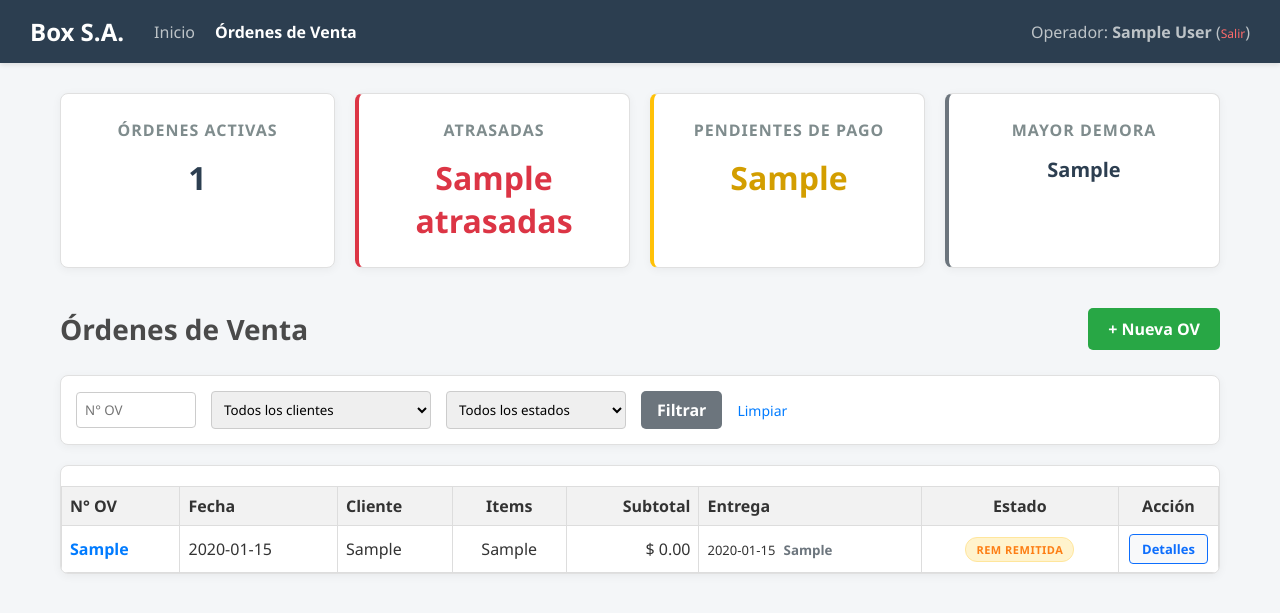
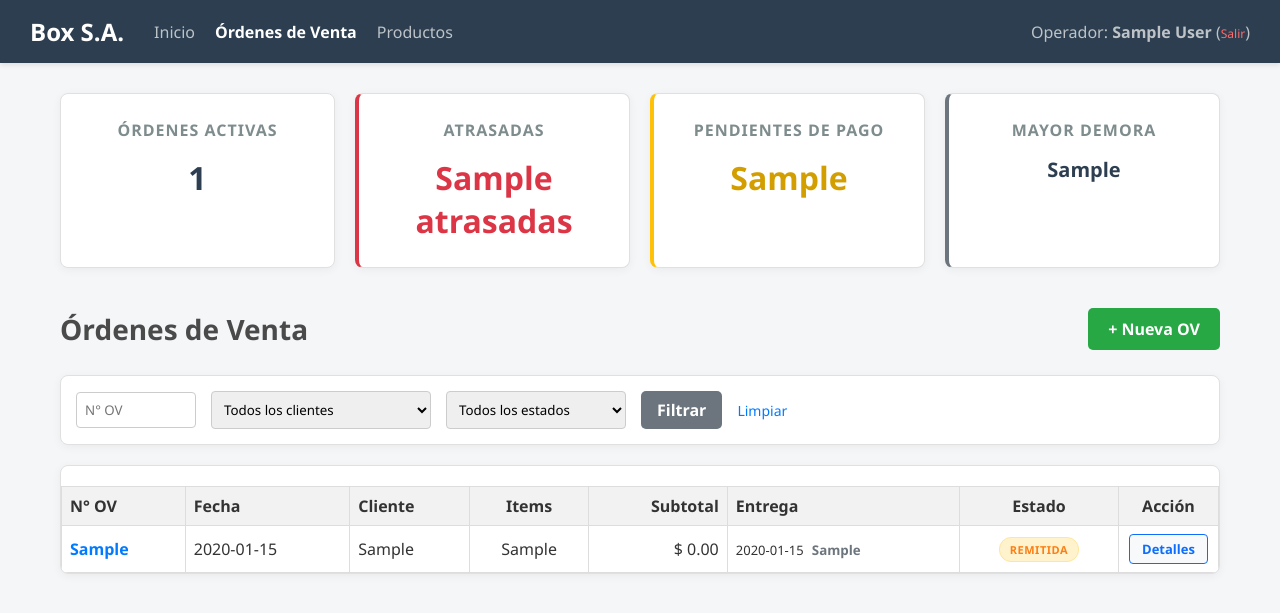
Before and after one commit to TMarcyniuk/BoxSA---Full-Stack-app, a Flask app: template boxSA/templates/ovs.html in a window 1280 px wide. Shown: the top 613 px of the page. Run offline with Flask 3, Linux system fonts and the light colour scheme; the visitor is signed in with stand-in values (Sample User, id 1); tables that the repository leaves empty or names only in its code hold one stand-in row (values such as "Sample post"); the template is opened without the code that fills it: most values are stand-ins (such as "Sample title", 1, 10 or a date in 2020).

Commit message:
correcion bugs + sacando hardcodeo

```diff
--- a/boxSA/main.py
+++ b/boxSA/main.py
@@ -10,7 +10,7 @@ app.secret_key = 'clave_secreta_boxsa_123'
 db_config = {
     'host': 'localhost',
     'user': 'root',
-    'password': 'admin',
+    'password': 'Kiro2907',
     'database': 'boxsa'
 }
 
@@ -59,28 +59,43 @@ def home():
         return redirect(url_for('login'))
 
     conn = get_db_connection()
-    # Valores por defecto en caso de que la vista falle
-    metrics = {'recaudacion_total': 0, 'ganancias_mes': 0, 'a_cobrar': 0, 'a_pagar': 180000}
+    metrics = {'recaudacion_total': 0, 'ganancias_mes': 0, 'a_cobrar': 0, 'a_pagar': 0}
+    chart_labels = []
+    chart_data = []
 
     if conn:
         try:
             cursor = conn.cursor(dictionary=True)
-            # Consultamos la vista general directamente
+
+            # 1. KPIs Generales
             cursor.execute("SELECT * FROM vw_dashboard_kpis")
             row = cursor.fetchone()
             if row:
                 metrics['recaudacion_total'] = row['recaudacion_total']
                 metrics['ganancias_mes'] = row['ganancias_mes']
                 metrics['a_cobrar'] = row['a_cobrar']
+                metrics['a_pagar'] = row['a_pagar']
+
+            # 2. Datos para el Gráfico (Últimos 6 meses)
+            cursor.execute("SELECT * FROM vw_ganancias_mensuales")
+            meses_bd = cursor.fetchall()
+
+            nombres_meses = {1: 'Ene', 2: 'Feb', 3: 'Mar', 4: 'Abr', 5: 'May', 6: 'Jun', 7: 'Jul', 8: 'Ago', 9: 'Sep', 10: 'Oct', 11: 'Nov', 12: 'Dic'}
+
+            # Revertimos la lista para que el gráfico empiece del mes más antiguo al más nuevo
+            for mes_data in reversed(meses_bd):
+                nombre_mes = f"{nombres_meses[mes_data['mes']]} {mes_data['anio']}"
+                chart_labels.append(nombre_mes)
+                chart_data.append(float(mes_data['total_ganancia']))
 
             cursor.close()
             conn.close()
         except Exception as e:
             if conn:
                 conn.close()
-            print(f"Error cargando dashboard: {e}")
+            traceback.print_exc()
 
-    return render_template('index.html', metrics=metrics)
+    return render_template('index.html', metrics=metrics, chart_labels=chart_labels, chart_data=chart_data)
 
 @app.route('/ov')
 def listado_ov():
--- a/boxSA/templates/detalle.html
+++ b/boxSA/templates/detalle.html
@@ -28,7 +28,7 @@
             <div style="display: flex; justify-content: space-between; align-items: center;">
                 <h2>Orden de Venta N° {{ ov.idOV }}</h2>
                 <span class="badge badge-ofp" style="font-size: 14px; padding: 6px 12px;">
-                    {{ ov.estado_tipo }} - {{ ov.estado_desc }}
+                    {{ ov.estado_desc }}
                 </span>
             </div>
 
@@ -62,7 +62,7 @@
                                     <th>Centro de Trabajo</th>
                                     <th>Proceso</th>
                                     <th style="text-align: center;">Ordenado</th>
-                                    <th style="text-align: center;">Habilitado</th>
+
                                     <th style="text-align: center;">Procesado</th>
                                     <th style="text-align: center;">Pendiente</th>
                                     <th style="text-align: center;">Avance</th>
@@ -76,7 +76,6 @@
                                         <td style="font-weight: bold;">{{ paso.ct }}</td>
                                         <td>{{ paso.proceso }}</td>
                                         <td style="text-align: center;">{{ paso.ordenado }}</td>
-                                        <td style="text-align: center;">{{ paso.habilitado }}</td>
                                         <td style="text-align: center; font-weight: bold; color: #28a745;">{{ paso.notificado }}</td>
                                         <td style="text-align: center; color: #dc3545;">{{ paso.pendiente }}</td>
                                         <td style="text-align: center;">{{ paso.pct_avance }}%</td>
--- a/boxSA/templates/ovs.html
+++ b/boxSA/templates/ovs.html
@@ -11,6 +11,7 @@
         <nav class="nav-links">
             <a href="/">Inicio</a>
             <a href="/ov" class="active">Órdenes de Venta</a>
+            <a href="#">Productos</a>
         </nav>
         <div class="user-info">
             Operador: <strong>{{ session['vendedor_nombre'] }}</strong>
@@ -59,11 +60,11 @@
 
                 <select id="filterEstado" style="padding: 8px; border: 1px solid #ccc; border-radius: 4px; width: 180px;">
                     <option value="">Todos los estados</option>
-                    <option value="OFP">OFP - PENDIENTE</option>
-                    <option value="OFF">OFF - OF FINALIZADA</option>
-                    <option value="FAC">FAC - FACTURADA</option>
-                    <option value="REM">REM - REMITIDA</option>
-                    <option value="COB">COB - COBRADA</option>
+                    <option value="OFP">PENDIENTE</option>
+                    <option value="OFF">OF FINALIZADA</option>
+                    <option value="FAC">FACTURADA</option>
+                    <option value="REM">REMITIDA</option>
+                    <option value="COB">COBRADA</option>
                 </select>
 
                 <button class="btn-action" onclick="aplicarFiltros()" style="padding: 8px 16px; background-color: #6c757d;">Filtrar</button>
@@ -100,15 +101,15 @@
                         </td>
                         <td style="text-align: center;">
                             {% if ov.estado_tipo == 'OFP' %}
-                                <span class="badge badge-ofp">OFP PENDIENTE</span>
+                                <span class="badge badge-ofp">PENDIENTE</span>
                             {% elif ov.estado_tipo == 'OFF' %}
-                                <span class="badge badge-off">OFF OF FINALIZADA</span>
+                                <span class="badge badge-off">OF FINALIZADA</span>
                             {% elif ov.estado_tipo == 'FAC' %}
-                                <span class="badge badge-fac">FAC FACTURADA</span>
+                                <span class="badge badge-fac">FACTURADA</span>
                             {% elif ov.estado_tipo == 'REM' %}
-                                <span class="badge badge-rem">REM REMITIDA</span>
+                                <span class="badge badge-rem">REMITIDA</span>
                             {% else %}
-                                <span class="badge badge-cob">COB COBRADA</span>
+                                <span class="badge badge-cob">COBRADA</span>
                             {% endif %}
                         </td>
                         <td style="text-align: center;">
```
Also changed, not shown: boxSA/templates/index.html (+5 -6 lines).
